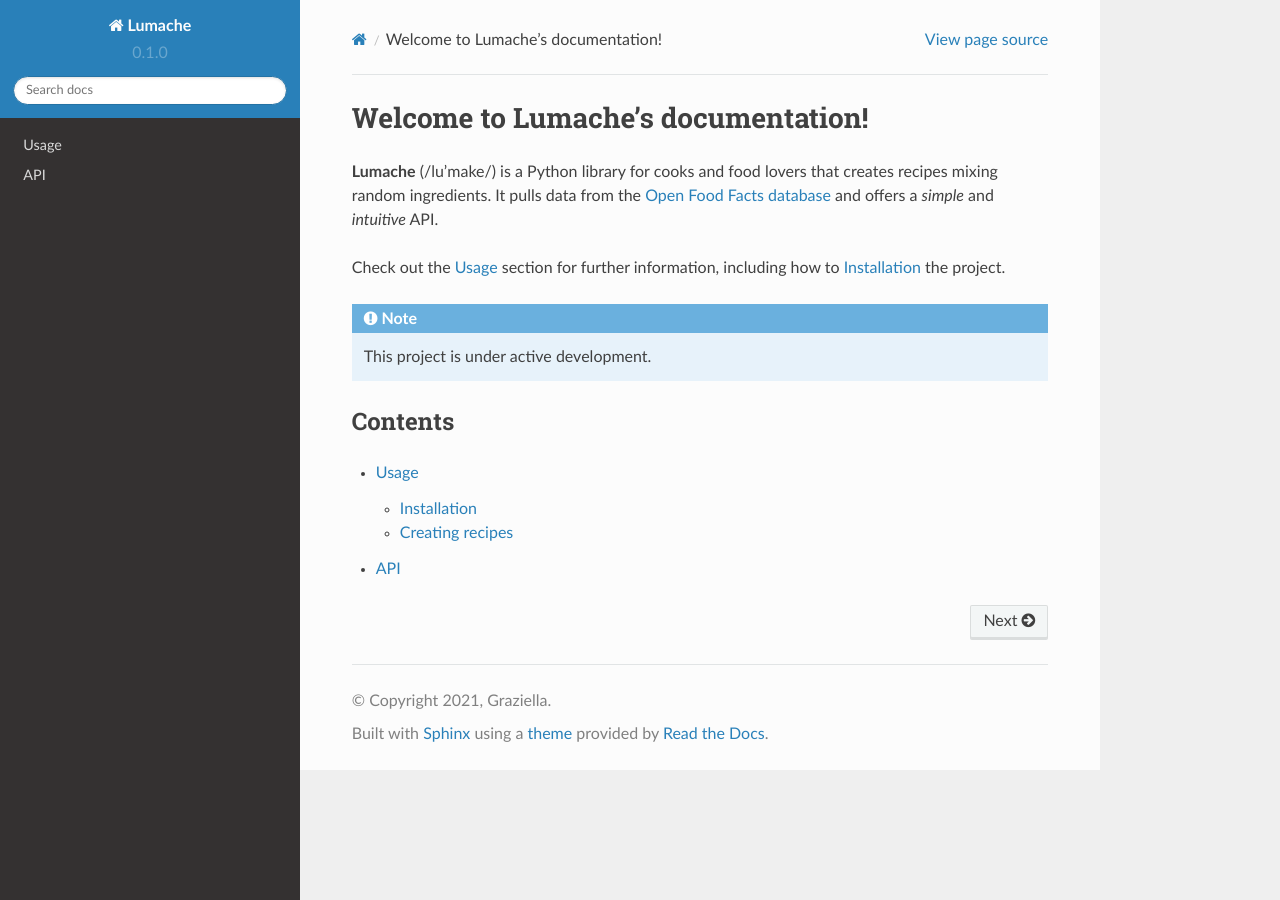
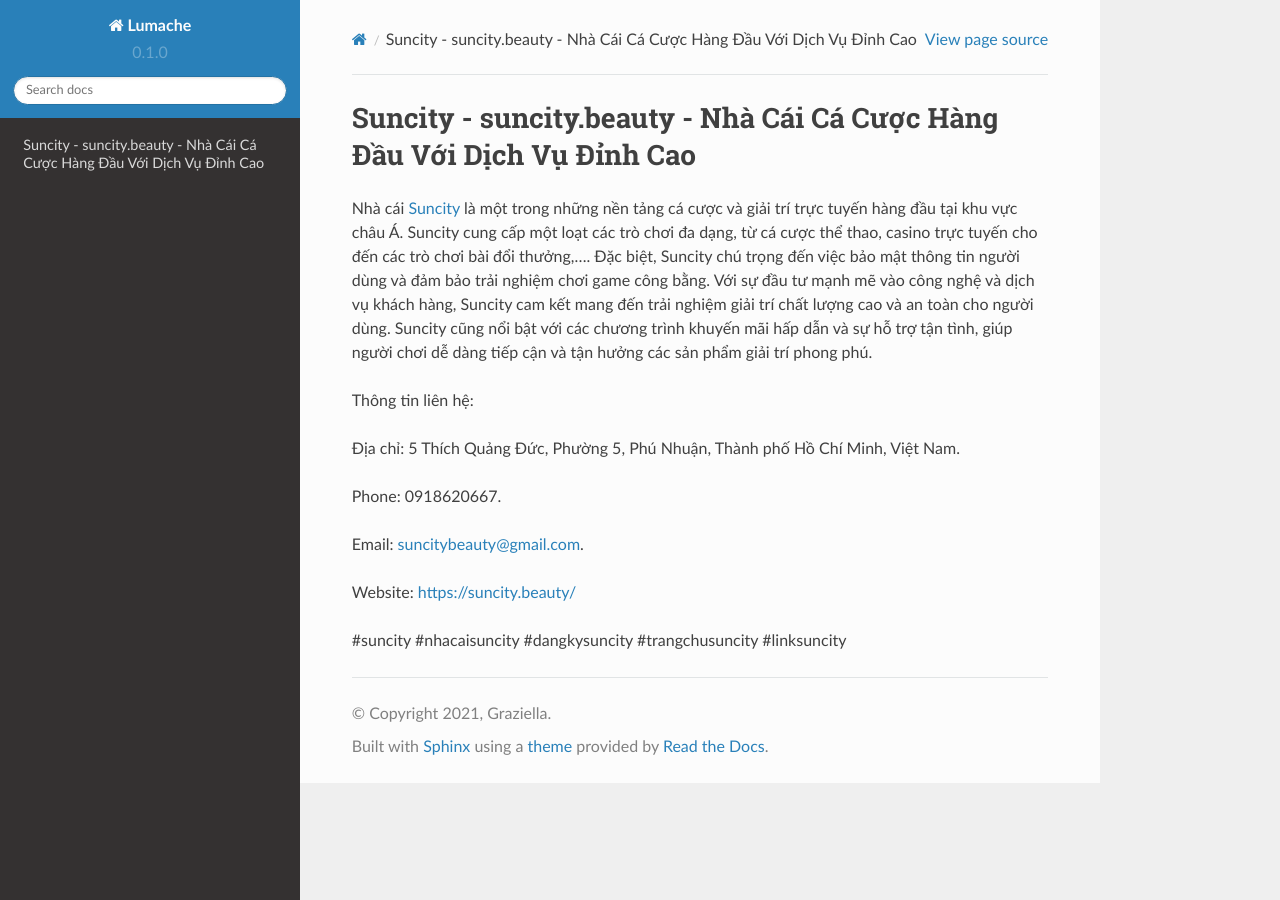
Before and after one commit to juniorhodge8/suncitybeauty, a Sphinx documentation site: the page built from docs/source/index.rst, in a window 1280 px wide. Built offline with Sphinx 7.4.7 and the Read the Docs theme 2.0.0, drawn with Linux system fonts in a browser that asks for light colours.

Commit message:
Update index.rst

```diff
--- a/docs/source/index.rst
+++ b/docs/source/index.rst
@@ -1,22 +1,17 @@
-Welcome to Lumache's documentation!
+Suncity - suncity.beauty - Nhà Cái Cá Cược Hàng Đầu Với Dịch Vụ Đỉnh Cao
 ===================================
 
-**Lumache** (/lu'make/) is a Python library for cooks and food lovers
-that creates recipes mixing random ingredients.
-It pulls data from the `Open Food Facts database <https://world.openfoodfacts.org/>`_
-and offers a *simple* and *intuitive* API.
+Nhà cái `Suncity <https://suncity.beauty/>`_ là một trong những nền tảng cá cược và giải trí trực tuyến hàng đầu tại khu vực châu Á. Suncity cung cấp một loạt các trò chơi đa dạng, từ cá cược thể thao, casino trực tuyến cho đến các trò chơi bài đổi thưởng,.... Đặc biệt, Suncity chú trọng đến việc bảo mật thông tin người dùng và đảm bảo trải nghiệm chơi game công bằng.
+Với sự đầu tư mạnh mẽ vào công nghệ và dịch vụ khách hàng, Suncity cam kết mang đến trải nghiệm giải trí chất lượng cao và an toàn cho người dùng. Suncity cũng nổi bật với các chương trình khuyến mãi hấp dẫn và sự hỗ trợ tận tình, giúp người chơi dễ dàng tiếp cận và tận hưởng các sản phẩm giải trí phong phú.
 
-Check out the :doc:`usage` section for further information, including
-how to :ref:`installation` the project.
+Thông tin liên hệ:
 
-.. note::
+Địa chỉ: 5 Thích Quảng Đức, Phường 5, Phú Nhuận, Thành phố Hồ Chí Minh, Việt Nam.
 
-   This project is under active development.
+Phone: 0918620667.
 
-Contents
---------
+Email: suncitybeauty@gmail.com.
 
-.. toctree::
+Website: https://suncity.beauty/
 
-   usage
-   api
+#suncity #nhacaisuncity #dangkysuncity #trangchusuncity #linksuncity
```
